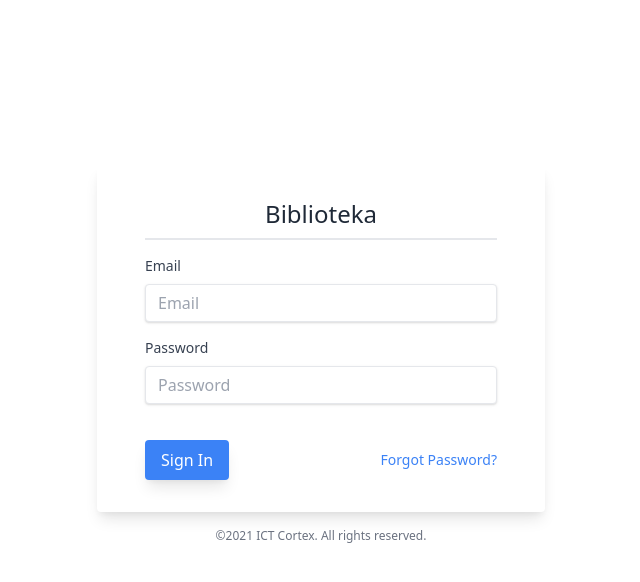
After one commit to dumaaas/library-bild, a PHP site: page /public/pages/login.html in a window 1280 px wide. The commit adds this page. Shown: the top 582 px of the page, without its empty margins (319-959 px from the left). Run offline with PHP 8.4, Linux system fonts and the light colour scheme.

Commit message:
Implementiran login

```diff
--- /dev/null
+++ b/public/pages/login.html
@@ -0,0 +1,104 @@
+<!DOCTYPE html>
+<html lang="en">
+    <head>
+        <!-- Meta -->
+        <meta charset="UTF-8" />
+        <meta http-equiv="X-UA-Compatible" content="IE=edge" />
+        <meta name="viewport" content="width=device-width, initial-scale=1, shrink-to-fit=no" />
+        <meta http-equiv="content-language" content="en" />
+        <meta name="description" content="ICT Cortex Library - project for high school students..." />
+        <meta name="keywords" content="ict cortex, cortex, bild, bildstudio, highschool, students, coding" />
+        <meta name="author" content="bildstudio" />
+        <!-- End Meta -->
+
+        <!-- Title -->
+        <title>Library - ICT Cortex student project</title>
+        <link rel="shortcut icon" href="../img/library-favicon.ico" type="image/vnd.microsoft.icon" />
+        <!-- End Title -->
+
+        <!-- Open Graph data -->
+        <meta property="og:site_name" content="Library - ICT Cortex student project" />
+        <meta property="og:type" content="website" />
+        <meta property="og:url" content="" />
+        <meta property="og:title" content="Library - ICT Cortex student project" />
+        <meta property="og:description" content="ICT Cortex Library - project for high school students..." />
+        <meta property="og:image" content="" />
+        <meta property="og:image:width" content="" />
+        <meta property="og:image:height" content="" />
+        <!-- End Open Graph data -->
+
+        <!-- Preloading styles -->
+        <link rel="preload" href="../style/style.css" as="style" />
+        <!-- End preloading styles -->
+
+        <!-- Preloading scripts -->
+        <link rel="preload" href="../js/app.js" as="script" />
+        <link rel="preload" href="../js/jquery.min.js" as="script" />
+        <!-- End preloading scripts -->
+
+        <!-- Styles -->
+        <link rel="stylesheet" href="../style/style.css">
+        <link rel="stylesheet" href="https://cdnjs.cloudflare.com/ajax/libs/font-awesome/5.15.3/css/all.min.css" />
+        <!-- End Styles -->
+    </head>
+<body>
+    <div class="flex items-center justify-center mt-[13%]">
+        <div class="w-full max-w-md">
+          <form class="px-12 pt-6 pb-8 mb-4 bg-white rounded shadow-lg">
+            <!-- @csrf -->
+            <div
+              class="flex justify-center py-2 mb-4 text-2xl text-gray-800 border-b-2"
+            >
+              Biblioteka
+            </div>
+            <div class="mb-4">
+              <label
+                class="block mb-2 text-sm font-normal text-gray-700"
+                for="username"
+              >
+                Email
+              </label>
+              <input
+                class="w-full px-3 py-2 leading-tight text-gray-700 border rounded shadow appearance-none focus:outline-none focus:shadow-outline"
+                name="email"
+                v-model="form.email"
+                type="email"
+                required
+                autofocus
+                placeholder="Email"
+              />
+            </div>
+            <div class="mb-6">
+              <label
+                class="block mb-2 text-sm font-normal text-gray-700"
+                for="password"
+              >
+                Password
+              </label>
+              <input
+                class="w-full px-3 py-2 mb-3 leading-tight text-gray-700 border rounded shadow appearance-none focus:outline-none focus:shadow-outline"
+                v-model="form.password"
+                type="password"
+                placeholder="Password"
+                name="password"
+                required
+                autocomplete="current-password"
+              />
+            </div>
+            <div class="flex items-center justify-between">
+              <button class="inline-block px-4 py-2 text-white bg-blue-500 rounded shadow-lg hover:bg-blue-600 focus:bg-blue-700" type="submit">Sign In</button>
+              <a
+                class="inline-block text-sm font-normal text-blue-500 align-baseline hover:text-blue-800"
+                href="#"
+              >
+                Forgot Password?
+              </a>
+            </div>
+          </form>
+          <p class="text-xs text-center text-gray-500">
+            &copy;2021 ICT Cortex. All rights reserved.
+          </p>
+        </div>
+      </div>
+</body>
+</html>
--- a/public/style/style.css
+++ b/public/style/style.css
@@ -732,6 +732,21 @@ video {
 .mt-\[100px\] {
     margin-top: 100px;
 }
+.mt-\[13\%\] {
+    margin-top: 13%;
+}
+.mb-4 {
+    margin-bottom: 1rem;
+}
+.mb-2 {
+    margin-bottom: 0.5rem;
+}
+.mb-6 {
+    margin-bottom: 1.5rem;
+}
+.mb-3 {
+    margin-bottom: 0.75rem;
+}
 .block {
     display: block;
 }
@@ -780,6 +795,9 @@ video {
 .w-screen {
     width: 100vw;
 }
+.max-w-md {
+    max-width: 28rem;
+}
 .flex-initial {
     flex: 0 1 auto;
 }
@@ -788,6 +806,11 @@ video {
 }
 .cursor-pointer {
     cursor: pointer;
+}
+.appearance-none {
+    -webkit-appearance: none;
+       -moz-appearance: none;
+            appearance: none;
 }
 .flex-row {
     flex-direction: row;
@@ -804,13 +827,25 @@ video {
 .justify-end {
     justify-content: flex-end;
 }
+.justify-center {
+    justify-content: center;
+}
 .whitespace-nowrap {
     white-space: nowrap;
+}
+.rounded {
+    border-radius: 0.25rem;
+}
+.border {
+    border-width: 1px;
 }
 .border-t-\[3px\] {
     border-top-width: 3px;
 }
 .border-b-\[2px\] {
+    border-bottom-width: 2px;
+}
+.border-b-2 {
     border-bottom-width: 2px;
 }
 .border-white {
@@ -832,6 +867,14 @@ video {
 .bg-\[\#333333\] {
     --tw-bg-opacity: 1;
     background-color: rgba(51, 51, 51, var(--tw-bg-opacity));
+}
+.bg-white {
+    --tw-bg-opacity: 1;
+    background-color: rgba(255, 255, 255, var(--tw-bg-opacity));
+}
+.bg-blue-500 {
+    --tw-bg-opacity: 1;
+    background-color: rgba(59, 130, 246, var(--tw-bg-opacity));
 }
 .bg-gradient-to-r {
     background-image: linear-gradient(to right, var(--tw-gradient-stops));
@@ -871,6 +914,14 @@ video {
     padding-top: 20px;
     padding-bottom: 20px;
 }
+.px-12 {
+    padding-left: 3rem;
+    padding-right: 3rem;
+}
+.px-4 {
+    padding-left: 1rem;
+    padding-right: 1rem;
+}
 .pr-\[120px\] {
     padding-right: 120px;
 }
@@ -883,8 +934,17 @@ video {
 .pt-\[20px\] {
     padding-top: 20px;
 }
+.pt-6 {
+    padding-top: 1.5rem;
+}
+.pb-8 {
+    padding-bottom: 2rem;
+}
 .text-center {
     text-align: center;
+}
+.align-baseline {
+    vertical-align: baseline;
 }
 .text-\[20px\] {
     font-size: 20px;
@@ -914,11 +974,25 @@ video {
 .text-\[17px\] {
     font-size: 17px;
 }
+.text-2xl {
+    font-size: 1.5rem;
+    line-height: 2rem;
+}
+.text-xs {
+    font-size: 0.75rem;
+    line-height: 1rem;
+}
 .font-medium {
     font-weight: 500;
 }
 .font-bold {
     font-weight: 700;
+}
+.font-normal {
+    font-weight: 400;
+}
+.leading-tight {
+    line-height: 1.25;
 }
 .text-white {
     --tw-text-opacity: 1;
@@ -927,6 +1001,18 @@ video {
 .text-gray-700 {
     --tw-text-opacity: 1;
     color: rgba(55, 65, 81, var(--tw-text-opacity));
+}
+.text-gray-800 {
+    --tw-text-opacity: 1;
+    color: rgba(31, 41, 55, var(--tw-text-opacity));
+}
+.text-blue-500 {
+    --tw-text-opacity: 1;
+    color: rgba(59, 130, 246, var(--tw-text-opacity));
+}
+.text-gray-500 {
+    --tw-text-opacity: 1;
+    color: rgba(107, 114, 128, var(--tw-text-opacity));
 }
 .placeholder-white::-moz-placeholder {
     --tw-placeholder-opacity: 1;
@@ -939,6 +1025,18 @@ video {
 .placeholder-white::placeholder {
     --tw-placeholder-opacity: 1;
     color: rgba(255, 255, 255, var(--tw-placeholder-opacity));
+}
+.shadow-2xl {
+    --tw-shadow: 0 25px 50px -12px rgba(0, 0, 0, 0.25);
+    box-shadow: var(--tw-ring-offset-shadow, 0 0 #0000), var(--tw-ring-shadow, 0 0 #0000), var(--tw-shadow);
+}
+.shadow {
+    --tw-shadow: 0 1px 3px 0 rgba(0, 0, 0, 0.1), 0 1px 2px 0 rgba(0, 0, 0, 0.06);
+    box-shadow: var(--tw-ring-offset-shadow, 0 0 #0000), var(--tw-ring-shadow, 0 0 #0000), var(--tw-shadow);
+}
+.shadow-lg {
+    --tw-shadow: 0 10px 15px -3px rgba(0, 0, 0, 0.1), 0 4px 6px -2px rgba(0, 0, 0, 0.05);
+    box-shadow: var(--tw-ring-offset-shadow, 0 0 #0000), var(--tw-ring-shadow, 0 0 #0000), var(--tw-shadow);
 }
 .transition {
     transition-property: background-color, border-color, color, fill, stroke, opacity, box-shadow, transform, filter, -webkit-backdrop-filter;
@@ -1039,6 +1137,10 @@ video {
     --tw-scale-x: 1.1;
 }
 /* End Hamburger menu */
+.hover\:bg-blue-600:hover {
+    --tw-bg-opacity: 1;
+    background-color: rgba(37, 99, 235, var(--tw-bg-opacity));
+}
 .hover\:text-\[\#333333\]:hover {
     --tw-text-opacity: 1;
     color: rgba(51, 51, 51, var(--tw-text-opacity));
@@ -1046,6 +1148,14 @@ video {
 .hover\:text-\[\#76A5AF\]:hover {
     --tw-text-opacity: 1;
     color: rgba(118, 165, 175, var(--tw-text-opacity));
+}
+.hover\:text-blue-800:hover {
+    --tw-text-opacity: 1;
+    color: rgba(30, 64, 175, var(--tw-text-opacity));
+}
+.focus\:bg-blue-700:focus {
+    --tw-bg-opacity: 1;
+    background-color: rgba(29, 78, 216, var(--tw-bg-opacity));
 }
 .focus\:outline-none:focus {
     outline: 2px solid transparent;
```
